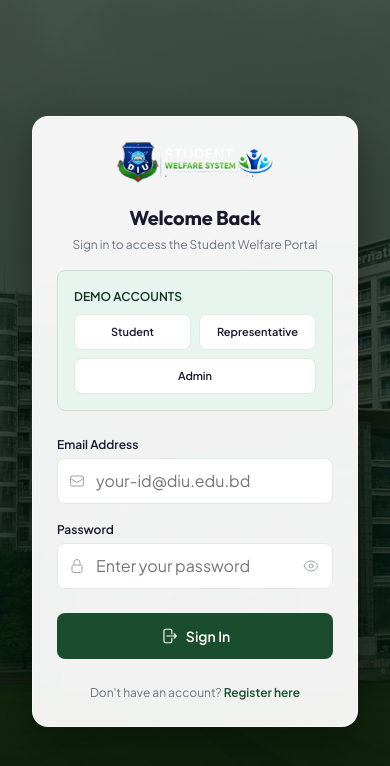
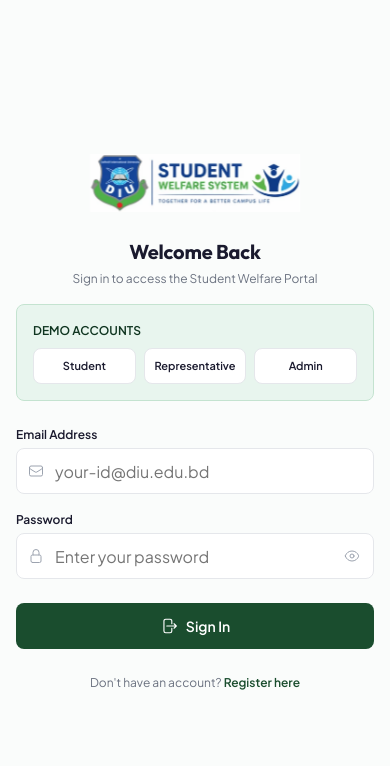
Before and after one commit to zihaduzzamaan/Student_Welfare_System_DIU, a React (Vite) app: page /#/login in a window 390 px wide. Shown: the top 766 px of the page. Built offline with nearby package versions, Linux system fonts and the light colour scheme.

Commit message:
style(auth): increase mobile logo height to 64px for enhanced visibility on small screens

```diff
--- a/src/pages/auth/Auth.module.css
+++ b/src/pages/auth/Auth.module.css
@@ -129,7 +129,7 @@
 /* ── Form Container & Cross-Fade ── */
 .formContainer {
   width: 100%;
-  max-width: 500px;
+  max-width: 440px;
   position: relative;
   min-height: 520px;
   display: flex;
@@ -138,40 +138,16 @@
 
 .formWrapper {
   width: 100%;
-  transition: transform 0.45s cubic-bezier(0.16, 1, 0.3, 1), opacity 0.4s cubic-bezier(0.16, 1, 0.3, 1), visibility 0.45s ease;
-  will-change: transform, opacity;
+  transition: opacity 0.45s ease, transform 0.45s ease, visibility 0.45s ease;
+  will-change: opacity, transform;
 }
 
 .activeForm {
   opacity: 1;
   visibility: visible;
   pointer-events: auto;
-  transform: translate3d(0, 0, 0);
+  transform: scale(1) translate3d(0, 0, 0);
   position: relative;
-}
-
-/* When moving to Register, Login slides OUT to the LEFT */
-.inactiveFormLeft {
-  opacity: 0;
-  visibility: hidden;
-  pointer-events: none;
-  position: absolute;
-  top: 0;
-  left: 0;
-  width: 100%;
-  transform: translate3d(-60px, 0, 0);
-}
-
-/* When moving to Login, Register slides OUT to the RIGHT */
-.inactiveFormRight {
-  opacity: 0;
-  visibility: hidden;
-  pointer-events: none;
-  position: absolute;
-  top: 0;
-  left: 0;
-  width: 100%;
-  transform: translate3d(60px, 0, 0);
 }
 
 .inactiveForm {
@@ -182,16 +158,15 @@
   top: 0;
   left: 0;
   width: 100%;
-  transform: translate3d(50px, 0, 0);
+  transform: scale(0.96) translate3d(0, 12px, 0);
 }
 
 /* ── Mobile Logo ── */
 .mobileLogo {
   display: flex;
-  justify-content: center;
   align-items: center;
-  margin-bottom: var(--space-4);
-  width: 100%;
+  gap: var(--space-3);
+  margin-bottom: var(--space-8);
 }
 
 @media (min-width: 1024px) {
@@ -459,46 +434,45 @@
   text-decoration: underline;
 }
 
-/* ── Mobile Campus Background & Semi-Transparent White Container ── */
+/* ── Comprehensive Mobile Responsiveness ── */
 @media (max-width: 1023px) {
   .authPage {
     min-height: 100vh;
     display: flex;
     flex-direction: column;
-    align-items: center;
     justify-content: center;
-    background: var(--campus-bg), var(--color-bg-primary);
-    background-size: cover;
-    background-position: center;
-    background-repeat: no-repeat;
-    padding: var(--space-6) var(--space-4);
+    background: var(--color-bg-primary);
   }
 
   .formPanel {
     width: 100%;
-    max-width: 500px;
-    padding: 0;
-    min-height: auto;
+    max-width: 100%;
+    padding: var(--space-6) var(--space-4);
+    min-height: 100vh;
+    box-sizing: border-box;
   }
 
   .formContainer {
     width: 100%;
-    max-width: 100%;
+    max-width: 440px;
     min-height: auto;
-    background: rgba(255, 255, 255, 0.94);
-    backdrop-filter: blur(16px);
-    -webkit-backdrop-filter: blur(16px);
-    border: 1px solid rgba(255, 255, 255, 0.6);
-    border-radius: var(--radius-xl);
-    padding: var(--space-6);
-    box-shadow: 0 16px 40px rgba(0, 0, 0, 0.35);
+    margin: 0 auto;
+    display: flex;
+    flex-direction: column;
   }
 
   .mobileLogo {
     display: flex;
     justify-content: center;
     align-items: center;
-    margin-bottom: var(--space-5);
+    margin-bottom: var(--space-6);
+  }
+
+  .mobileLogo img {
+    height: 64px !important;
+    max-width: 90%;
+    object-fit: contain;
+
   }
 }
 
--- a/src/pages/auth/AuthPage.tsx
+++ b/src/pages/auth/AuthPage.tsx
@@ -135,10 +135,7 @@ export default function AuthPage() {
   }
 
   return (
-    <div
-      className={styles.authPage}
-      style={{ '--campus-bg': `linear-gradient(180deg, rgba(8, 30, 18, 0.65) 0%, rgba(6, 22, 14, 0.90) 100%), url(${campusImg})` } as React.CSSProperties}
-    >
+    <div className={styles.authPage}>
       {/* Brand Panel (Campus Image & Overlay) — slides Right on Register */}
       <div
         className={`${styles.brandPanel} ${isRegister ? styles.brandPanelRight : ''}`}
@@ -158,12 +155,14 @@ export default function AuthPage() {
       {/* Form Panel — slides Left on Register */}
       <div className={`${styles.formPanel} ${isRegister ? styles.formPanelLeft : ''}`}>
         <div className={styles.formContainer}>
+          {/* Mobile Brand Header */}
+          <div className={styles.mobileLogo}>
+            <DIULogo mode="full" height={70} />
+          </div>
+
           {/* ── LOGIN FORM WRAPPER (Persistent DOM) ── */}
-          <div className={`${styles.formWrapper} ${!isRegister ? styles.activeForm : styles.inactiveFormLeft}`}>
+          <div className={`${styles.formWrapper} ${!isRegister ? styles.activeForm : styles.inactiveForm}`}>
             <div className={styles.formHeader}>
-              <div className={styles.mobileLogo}>
-                <DIULogo mode="full" variant="on-dark" height={44} />
-              </div>
               <h2 className={styles.formTitle}>Welcome Back</h2>
               <p className={styles.formSubtitle}>
                 Sign in to access the Student Welfare Portal
@@ -272,11 +271,8 @@ export default function AuthPage() {
           </div>
 
           {/* ── REGISTER FORM WRAPPER (Persistent DOM) ── */}
-          <div className={`${styles.formWrapper} ${isRegister ? styles.activeForm : styles.inactiveFormRight}`}>
+          <div className={`${styles.formWrapper} ${isRegister ? styles.activeForm : styles.inactiveForm}`}>
             <div className={styles.formHeader}>
-              <div className={styles.mobileLogo}>
-                <DIULogo mode="full" variant="on-dark" height={44} />
-              </div>
               <h2 className={styles.formTitle}>Create Account</h2>
               <p className={styles.formSubtitle}>
                 Register with your DIU email to get started
```
